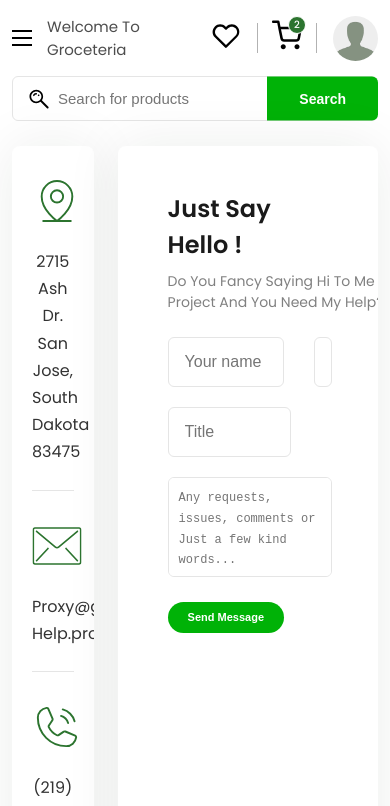
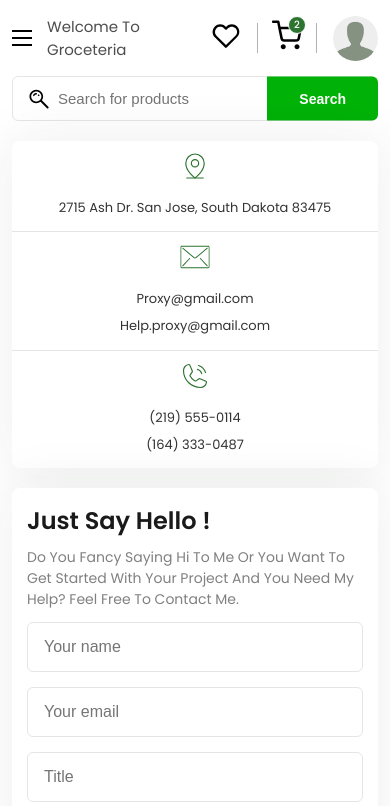
Before and after one commit to mukhammadalime/greceteria, a React (Create React App) app: page /contact-us in a window 390 px wide. Shown: the top 806 px of the page. Built offline with nearby package versions, Linux system fonts and the light colour scheme.

Commit message:
made contact-us page responsive

```diff
--- a/src/assets/sass/pages/_contact-us.scss
+++ b/src/assets/sass/pages/_contact-us.scss
@@ -1,12 +1,12 @@
 .contact {
   display: grid;
-  grid-template-columns: 0.94fr 3fr;
-  column-gap: 2.4rem;
+  grid-template-columns: 1fr 3fr;
+  gap: 2rem;
 
   &__left {
     position: relative;
     background-color: #fff;
-    border-radius: .8rem;
+    border-radius: 0.8rem;
     box-shadow: 0 0 5.6rem 0 #00260314;
     overflow: hidden;
     text-align: center;
@@ -40,7 +40,7 @@
     height: auto;
     position: relative;
     background-color: #fff;
-    border-radius: .8rem;
+    border-radius: 0.8rem;
     box-shadow: 0 0 5.6rem 0 #00260314;
     overflow: hidden;
 
@@ -50,7 +50,7 @@
       font-weight: 600;
       color: #1a1a1a;
       text-transform: capitalize;
-      margin-bottom: .8rem;
+      margin-bottom: 0.8rem;
     }
 
     p {
@@ -74,14 +74,14 @@
         column-gap: 2.4rem;
       }
       .contact__third-input {
-        grid-row: 2/3 !important;
-        grid-column: 1/3 !important;
+        grid-row: 2/3;
+        grid-column: 1/3;
         width: 75%;
       }
 
       .contact__last-input {
-        grid-row: 3/4 !important;
-        grid-column: 1/3 !important;
+        grid-row: 3/4;
+        grid-column: 1/3;
       }
     }
   }
@@ -90,3 +90,86 @@
     width: max-content;
   }
 }
+
+///////////////////////
+/// CONTACT RESPONSIVE
+.contact {
+  @media (max-width: 950px) {
+    grid-template-columns: 1.3fr 3fr;
+
+    &__right {
+      p {
+        width: unset;
+      }
+    }
+  }
+
+  @media (max-width: 800px) {
+    grid-template-columns: unset;
+
+    &__left {
+      display: grid;
+      grid-template-columns: repeat(3, 1fr);
+      gap: 1rem;
+      padding: 0;
+
+      &--item {
+        padding: 2rem 0;
+      }
+    }
+
+    &__right {
+      padding: 2.5rem;
+    }
+  }
+
+  @media (max-width: 600px) {
+    grid-template-columns: unset;
+
+    &__left {
+      grid-template-columns: unset;
+      gap: 1rem;
+    }
+
+    &__right {
+      padding: 1.5rem;
+      &--form {
+        margin-top: 1.2rem;
+        gap: 1.5rem;
+
+        .contact__third-input {
+          width: 100%;
+        }
+      }
+    }
+  }
+
+  @media (max-width: 450px) {
+    &__left {
+      gap: 0;
+      &--item {
+        padding: 1rem;
+
+        img {
+          height: 3rem;
+          width: 3rem;
+          margin-bottom: 0.8rem;
+        }
+
+        p {
+          font-size: 1.3rem;
+        }
+      }
+    }
+
+    &__right--form {
+      grid-template-columns: unset;
+
+      .contact__third-input,
+      .contact__last-input {
+        grid-row: unset;
+        grid-column: unset;
+      }
+    }
+  }
+}
--- a/src/pages/AboutShop/ContactUs.tsx
+++ b/src/pages/AboutShop/ContactUs.tsx
@@ -22,7 +22,7 @@
   };
 
   return (
-    <div className="section-lg">
+    <div className="section-md">
       <div className="container">
         <div className="contact">
           <div className="contact__left">
```
Also changed, not shown: todos.txt.
